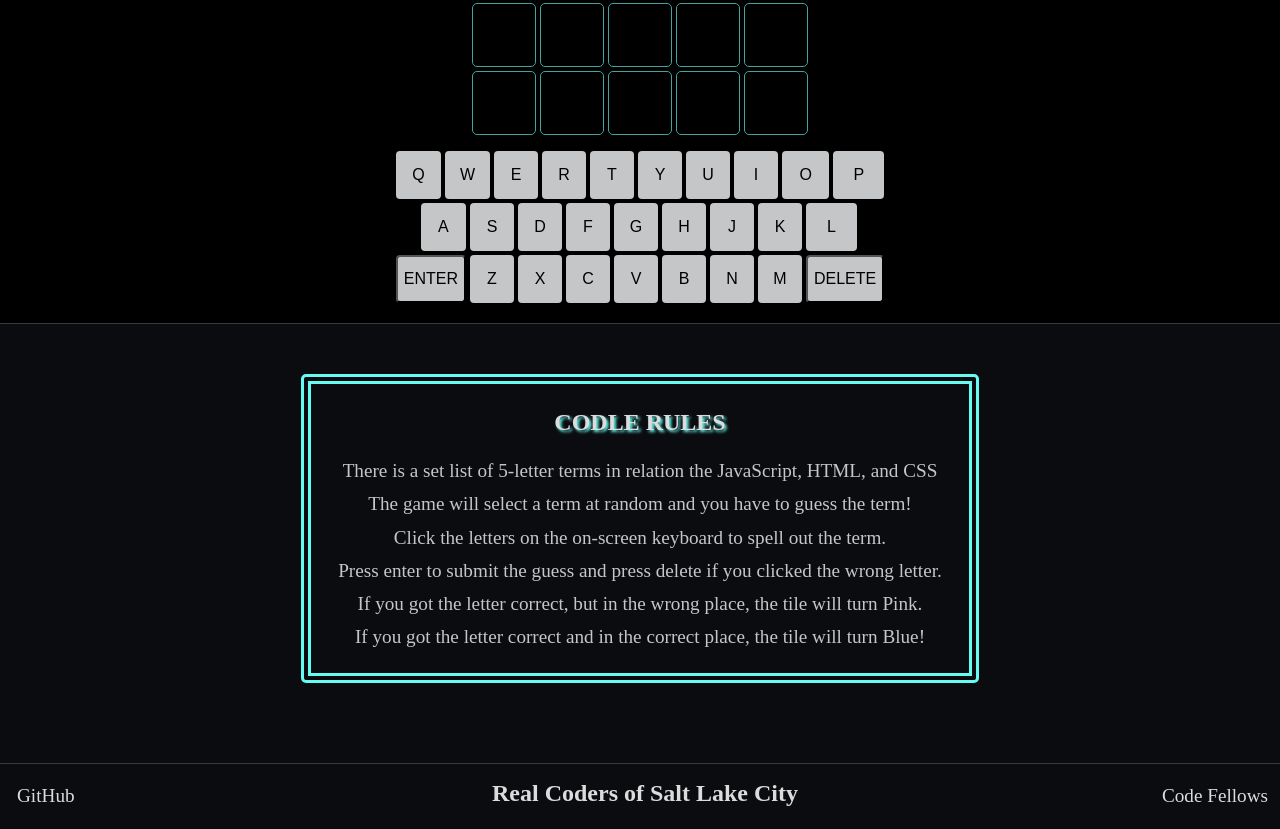
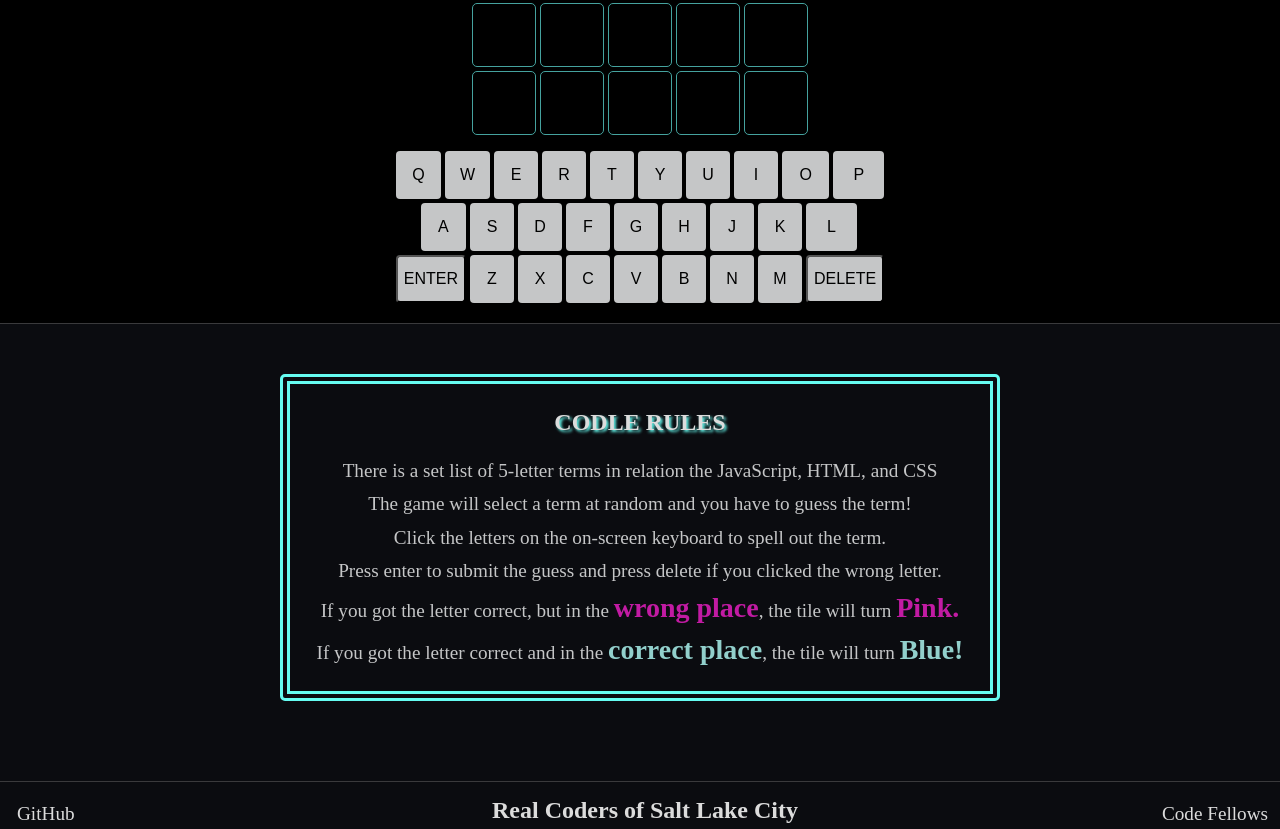
Before and after one commit to eden-brekke/codle, a plain HTML site: page index.html in a window 1280 px wide. Shown: the part 393-1222 px from the top of the page. Drawn offline with Linux system fonts and the light colour scheme.

Commit message:
updated styling of rules to help players

```diff
--- a/css/style.css
+++ b/css/style.css
@@ -113,13 +113,13 @@ nav {
 
 #alert-container.popup {
   position: absolute;
-  background-color: rgb(146, 208, 204, .85);
+  background-color: rgb(146, 208, 204, .95);
   color: black;
-  top: 90px;
+  top: 10px;
   width: 200px;
   padding: 60px;
   border-radius: 10px;
-  left: 90px;
+  left: 520px;
 }
 
 #alert-container.popup h3 {
@@ -402,3 +402,15 @@ footer {
   right: 10px;
   top: 20px;
 }
+
+.pink {
+  color: #C21BA3;
+  font-weight: 800;
+  font-size: 21pt;
+}
+
+.blue {
+  color: #92D0CC ;
+  font-weight: 900;
+  font-size: 21pt;
+}
--- a/index.html
+++ b/index.html
@@ -105,8 +105,8 @@
         <li>The game will select a term at random and you have to guess the term!</li>
         <li>Click the letters on the on-screen keyboard to spell out the term.</li>
         <li>Press enter to submit the guess and press delete if you clicked the wrong letter.</li>
-        <li>If you got the letter correct, but in the wrong place, the tile will turn Pink.</li>
-        <li>If you got the letter correct and in the correct place, the tile will turn Blue!</li>
+        <li>If you got the letter correct, but in the <strong class="pink">wrong place</strong>, the tile will turn <strong class="pink">Pink.</strong> </li>
+        <li>If you got the letter correct and in the <strong class="blue">correct place</strong>, the tile will turn <strong class="blue">Blue!</strong></li>
       </ul>
     </article>
   </main>
```
